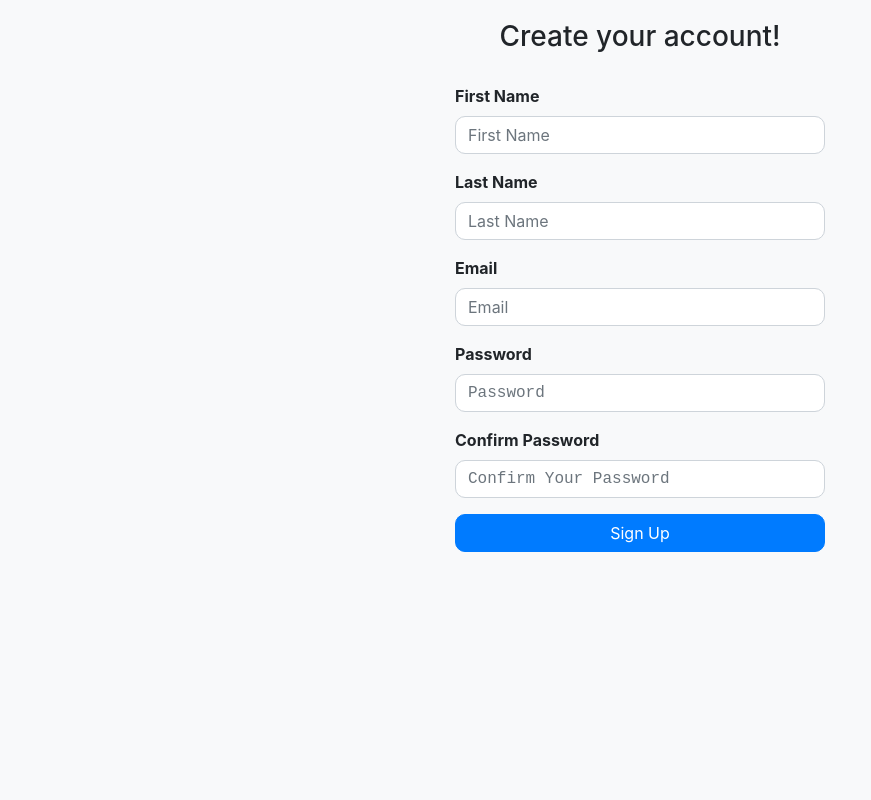
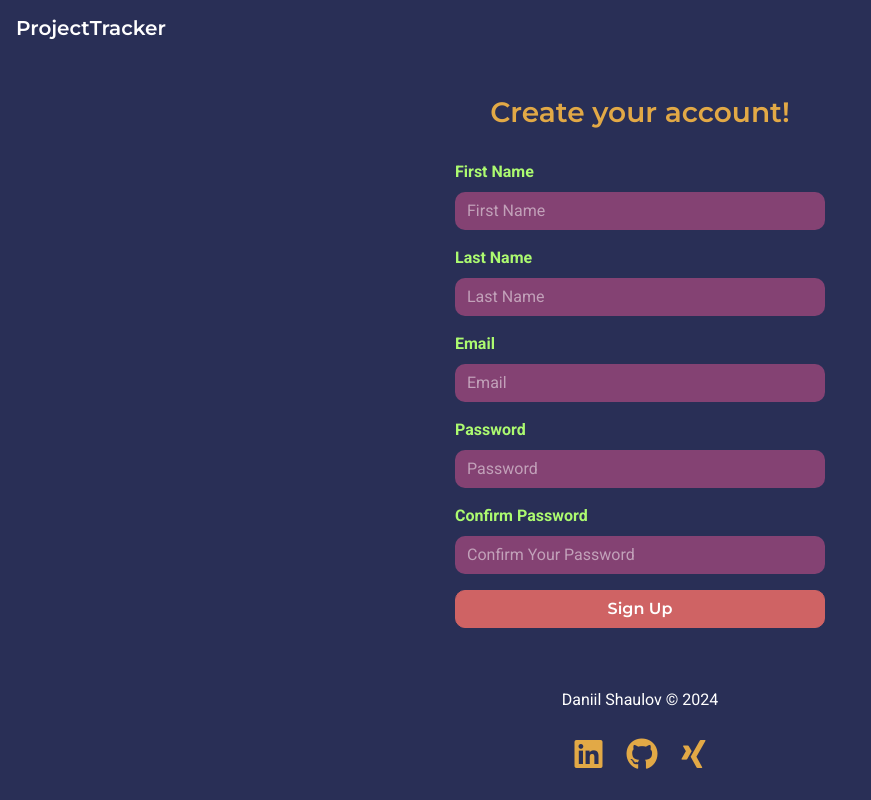
Before and after one commit to DaSHdotHub/ProjectTracker, a Django app: page /signup in a window 1280 px wide. Shown: the whole page, without its empty margins (0-871 px from the left). Run offline with Django 5.2, Linux system fonts and the light colour scheme; some libraries are stand-ins or nearby versions.

Commit message:
Attach styles to signup page

```diff
--- a/project_tracker/templates/authentication/signup.html
+++ b/project_tracker/templates/authentication/signup.html
@@ -1,52 +1,141 @@
 <!DOCTYPE html>
 <html lang="en">
+
 <head>
     <meta charset="UTF-8">
     <meta http-equiv="X-UA-Compatible" content="IE=edge">
     <meta name="viewport" content="width=device-width, initial-scale=1.0">
     <title>Sign Up</title>
-    <!-- Include Bootstrap CSS -->
-    <link rel="stylesheet" href="https://stackpath.bootstrapcdn.com/bootstrap/4.3.1/css/bootstrap.min.css">
-    <!-- Custom CSS -->
+    <link href="https://stackpath.bootstrapcdn.com/bootstrap/4.5.2/css/bootstrap.min.css" rel="stylesheet">
+    <!--Montserrat + Roboto font-->
+    <link
+        href="https://fonts.googleapis.com/css2?family=Montserrat:wght@600;700&family=Roboto:wght@300;400;700&display=swap"
+        rel="stylesheet">
     <style>
-        body {
-            background-color: #f8f9fa;
-            padding: 20px;
+        /* Color palette */
+        :root {
+            --deep-navy: #292f56;
+            --plum-purple: #844273;
+            --coral-pink: #cf6364;
+            --golden-amber: #e2a946;
+            --lime-green: #acfa70;
+            --pure-white: #ffffff;
+            --pure-black: #000000;
         }
 
+        /* Custom styles for the body*/
+        body {
+            background-color: var(--deep-navy);
+            color: var(--pure-white);
+            font-family: 'Roboto', sans-serif;
+            display: flex;
+            flex-direction: column;
+            min-height: 100vh;
+        }
+
+        /* Custom styles for the navbar */
+        .navbar {
+            background-color: var(--deep-navy) !important;
+        }
+
+        .navbar-brand {
+            color: var(--pure-white) !important;
+            font-family: 'Montserrat', sans-serif;
+        }
+
+        /* Custom styles for the container */
         .container {
             max-width: 400px;
             margin: 0 auto;
+            flex: 1 0 auto;
+            display: flex;
+            flex-direction: column;
+            justify-content: center;
         }
 
+        /* Custom styles for the form */
         .form-title {
+            font-family: 'Montserrat', sans-serif;
             text-align: center;
             margin-bottom: 30px;
+            color: var(--golden-amber);
         }
 
         .form-group label {
             font-weight: bold;
+            color: var(--lime-green);
         }
 
-        .form-group input {
+        .form-control {
+            background-color: var(--plum-purple);
+            border: none;
             border-radius: 10px;
+            color: var(--pure-white);
         }
 
-        .form-group input:focus {
-            box-shadow: none;
+        .form-control:focus {
+            background-color: var(--plum-purple);
+            box-shadow: 0 0 0 0.2rem rgba(206, 212, 218, 0.25);
+            color: var(--pure-white);
         }
 
-        .form-group input[type="password"] {
-            font-family: "Courier New", Courier, monospace;
+        .form-control::placeholder {
+            color: rgba(255, 255, 255, 0.5);
         }
 
         .btn-primary {
+            background-color: var(--coral-pink);
+            border-color: var(--coral-pink);
             border-radius: 10px;
             width: 100%;
+            font-family: 'Montserrat', sans-serif;
+            font-weight: 600;
+        }
+
+        .btn-primary:hover {
+            background-color: var(--golden-amber);
+            border-color: var(--golden-amber);
+        }
+
+        /* Custom styles for the alert messages */
+        .alert {
+            background-color: var(--plum-purple);
+            color: var(--pure-white);
+            border: none;
+        }
+
+        /* Custom styles for the footer */
+        footer {
+            background-color: var(--deep-navy);
+            color: var(--pure-white);
+            padding: 20px 0;
+            text-align: center;
+        }
+
+        .icon {
+            color: var(--golden-amber);
+            transition: transform 0.3s ease;
+            margin: 10px;
+        }
+
+        .icon:hover {
+            transform: scale(1.5);
+        }
+
+        /* Additional styles to ensure same view on mobile as on desktop */
+        @media (max-width: 768px) {
+            .container {
+                padding-left: 20px;
+                padding-right: 20px;
+            }
         }
     </style>
 </head>
+
 <body>
+    <nav class="navbar navbar-expand-lg navbar-dark">
+        <a class="navbar-brand" href="/">ProjectTracker</a>
+    </nav>
     {% for message in messages %}
     <div class="alert alert-{{ message.tags }} alert-dismissible fade show" role="alert">
         <strong>Message:</strong> {{ message }}
@@ -59,7 +148,6 @@
     <div class="container">
         <h3 class="form-title">Create your account!</h3>
         <form method="post" action="/signup">{% csrf_token %}
-
             <div class="form-group">
                 <label for="fname">First Name</label>
                 <input type="text" class="form-control" id="fname" name="fname" placeholder="First Name" required>
@@ -78,14 +166,37 @@
             </div>
             <div class="form-group">
                 <label for="pass2">Confirm Password</label>
-                <input type="password" class="form-control" id="pass2" name="pass2" placeholder="Confirm Your Password" required>
+                <input type="password" class="form-control" id="pass2" name="pass2" placeholder="Confirm Your Password"
+                    required>
             </div>
             <button type="submit" class="btn btn-primary">Sign Up</button>
         </form>
     </div>
 
-    <!-- Include Bootstrap JS and jQuery
-    <script src="https://code.jquery.com/jquery-3.3.1.slim.min.js"></script>
-    <script src="https://stackpath.bootstrapcdn.com/bootstrap/4.3.1/js/bootstrap.min.js"></script>-->
+    <footer>
+        <div>
+            <p>Daniil Shaulov © 2024</p>
+            <div>
+                <a href="https://linkedin.com/in/daniil-shaulov-87b5b2198" target="_blank" rel="noopener"
+                    aria-label="Visit my profile on LinkedIn (opens in a new tab)">
+                    <i class="icon fab fa-linkedin fa-2x"></i>
+                </a>
+                <a href="https://github.com/DaSHdotHub?tab=repositories" target="_blank" rel="noopener"
+                    aria-label="Visit my GitHub page (opens in a new tab)">
+                    <i class="icon fab fa-github fa-2x"></i>
+                </a>
+                <a href="https://xing.com/profile/Daniil_Shaulov/" target="_blank" rel="noopener"
+                    aria-label="Visit my profile on Xing (opens in a new tab)">
+                    <i class="icon fab fa-xing fa-2x"></i>
+                </a>
+            </div>
+        </div>
+    </footer>
+
+    <script src="https://kit.fontawesome.com/8553d96c4f.js" crossorigin="anonymous"></script>
+    <script src="https://code.jquery.com/jquery-3.5.1.slim.min.js"></script>
+    <script src="https://cdn.jsdelivr.net/npm/popper.js@1.16.1/dist/umd/popper.min.js"></script>
+    <script src="https://stackpath.bootstrapcdn.com/bootstrap/4.5.2/js/bootstrap.min.js"></script>
 </body>
+
 </html>
```
